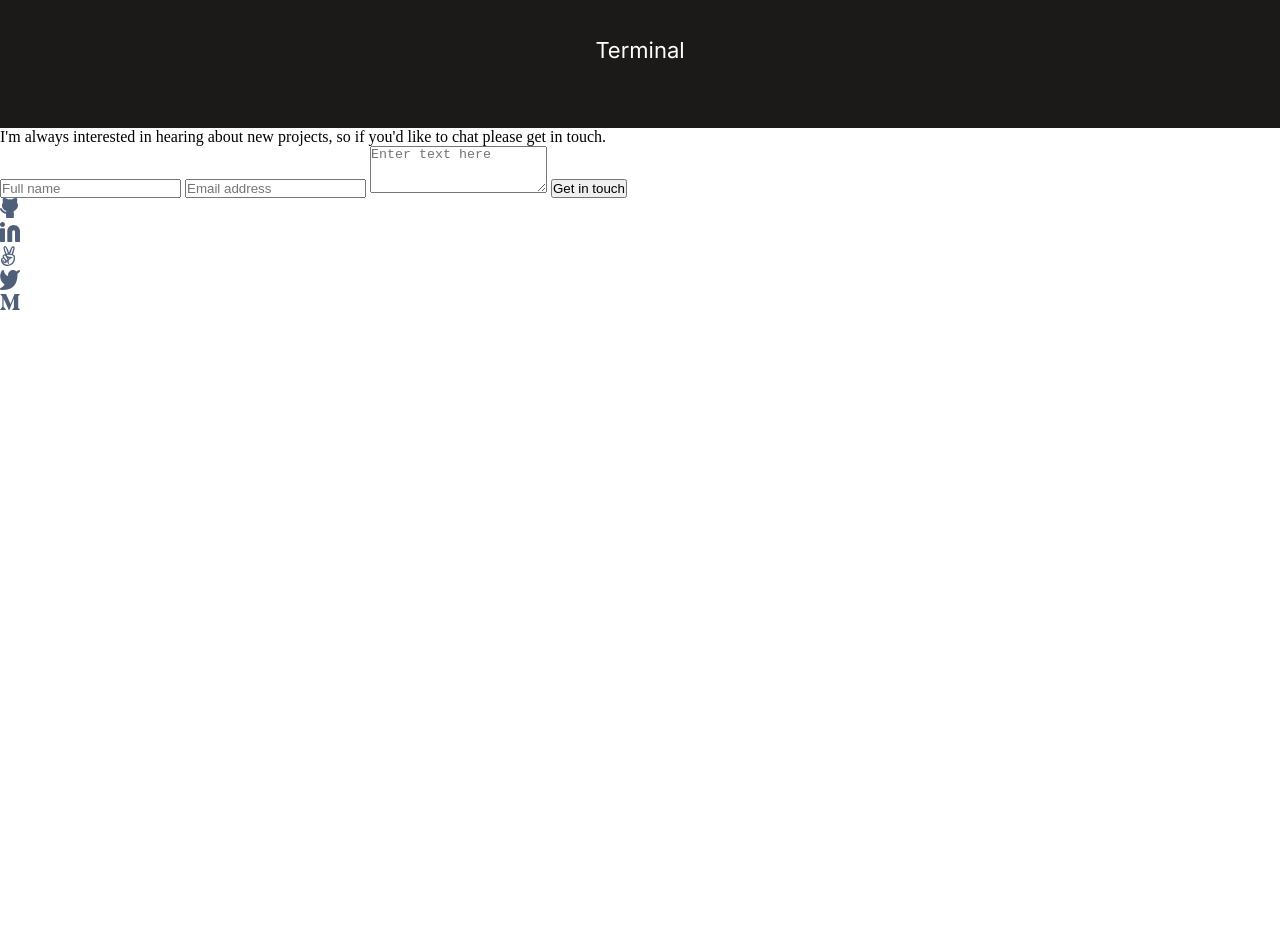
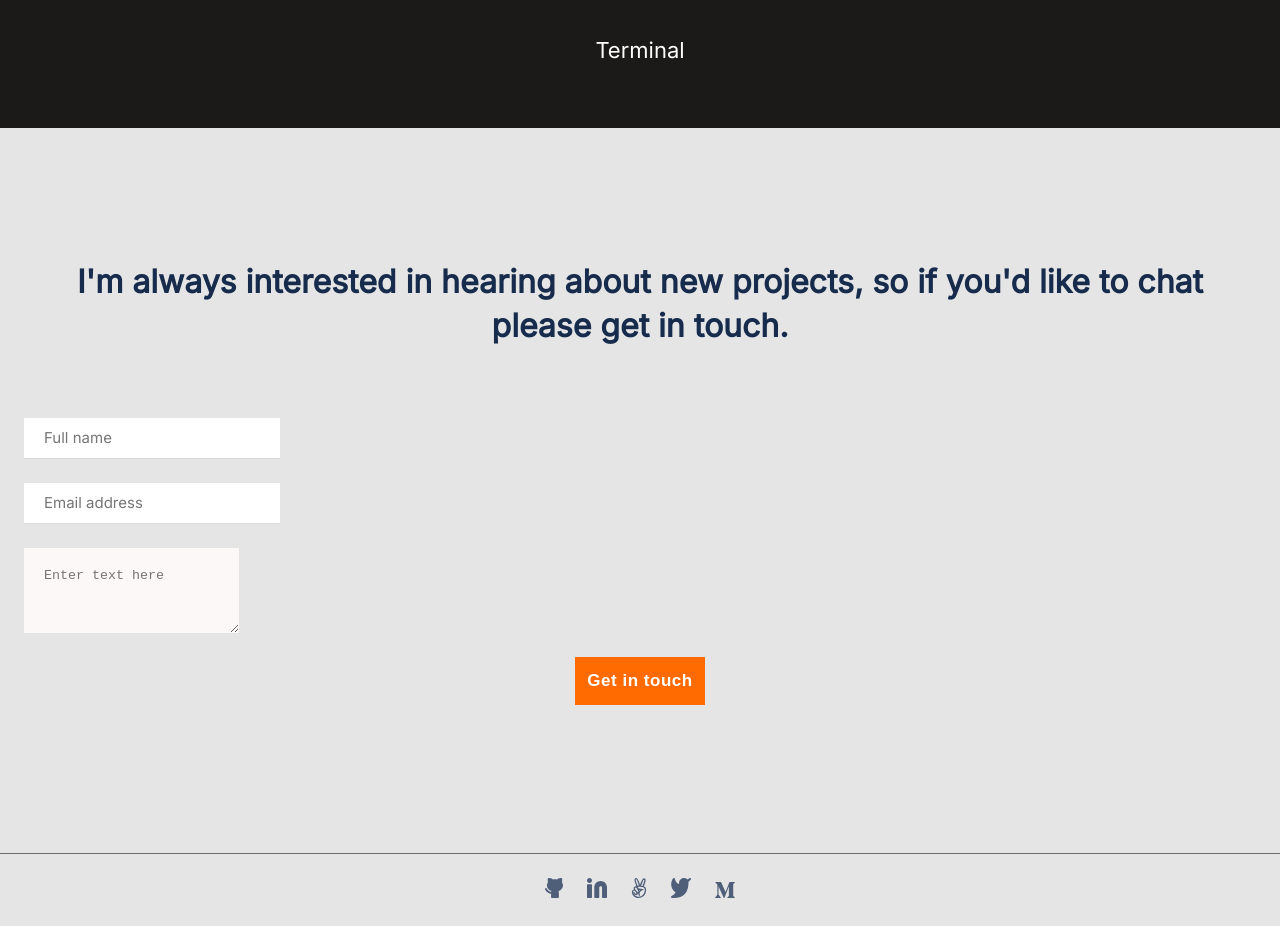
Before and after one commit to shinyenyi/myPortfolio, a website: page index.html in a window 1280 px wide. Shown: the part 4586-5512 px from the top of the page. Before the commit the page ends 4900 px from the top, so only its background shows below. Drawn offline with Linux system fonts and the light colour scheme.

Commit message:
Implemented styling for contact form and footer

```diff
--- a/styles.css
+++ b/styles.css
@@ -533,3 +533,117 @@ button[enabled] {
   border-radius: 150px;
   margin-right: 12px;
 }
+
+.contact-form,
+.my-form {
+  display: flex;
+  flex-direction: column;
+  align-items: flex-start;
+  padding: 12px;
+  background-color: #e5e5e5;
+}
+
+.contact-form-content {
+  margin-top: 108px;
+  font-family: 'Inter', serif;
+  font-style: normal;
+  font-weight: 700;
+  font-size: 32px;
+  line-height: 44px;
+  text-align: center;
+  color: #172b4d;
+  margin-bottom: 70px;
+}
+
+.contact-form-name,
+.contact-form-email {
+  font-family: 'Inter', serif;
+  font-style: normal;
+  font-weight: 400;
+  font-size: 15px;
+  line-height: 24px;
+  display: flex;
+  align-items: center;
+  color: #979493;
+  border: none;
+  height: 18px;
+  border-bottom: 1px solid #dbd8d7;
+  padding: 20px;
+  margin-bottom: 24px;
+}
+
+.contact-form-message {
+  margin-bottom: 24px;
+  border: none;
+  padding: 20px;
+  background-color: #fbf8f7;
+}
+
+.contact-form-button {
+  border: none;
+  align-self: center;
+  padding: 12px;
+  width: fit-content;
+  height: 48px;
+  background: #ff6b00;
+  font-style: normal;
+  font-weight: 700;
+  font-size: 17px;
+  line-height: 24px;
+  text-align: center;
+  letter-spacing: 0.03em;
+  color: #fff;
+  margin-bottom: 124px;
+}
+
+.contact-form-button:hover {
+  padding: 12px;
+  background: #fff5e1;
+  border: 1px solid #f55800;
+  color: #f55800;
+}
+
+.contact-form-button:active {
+  padding: 12px;
+  background: #ff6b00;
+  border: none;
+  color: #fff;
+}
+
+.contact-form-button:disabled,
+button[disabled] {
+  padding: 12px;
+  background: #f4f1f0;
+  border: none;
+  color: #5b5957;
+}
+
+.contact-form-button:enabled,
+button[enabled] {
+  padding: 12px;
+  background: #ff6b00;
+  border: none;
+  color: #fff;
+}
+
+footer {
+  border: none;
+  border-top: 1px solid #6e6f70;
+  padding: 24px;
+  background-color: #e5e5e5;
+  display: flex;
+  align-items: center;
+  justify-content: center;
+}
+
+.footer-social-icons {
+  list-style: none;
+  max-width: 250px;
+  padding-left: 24px;
+  display: flex;
+  align-items: baseline;
+}
+
+.icon {
+  margin-right: 24px;
+}
```
